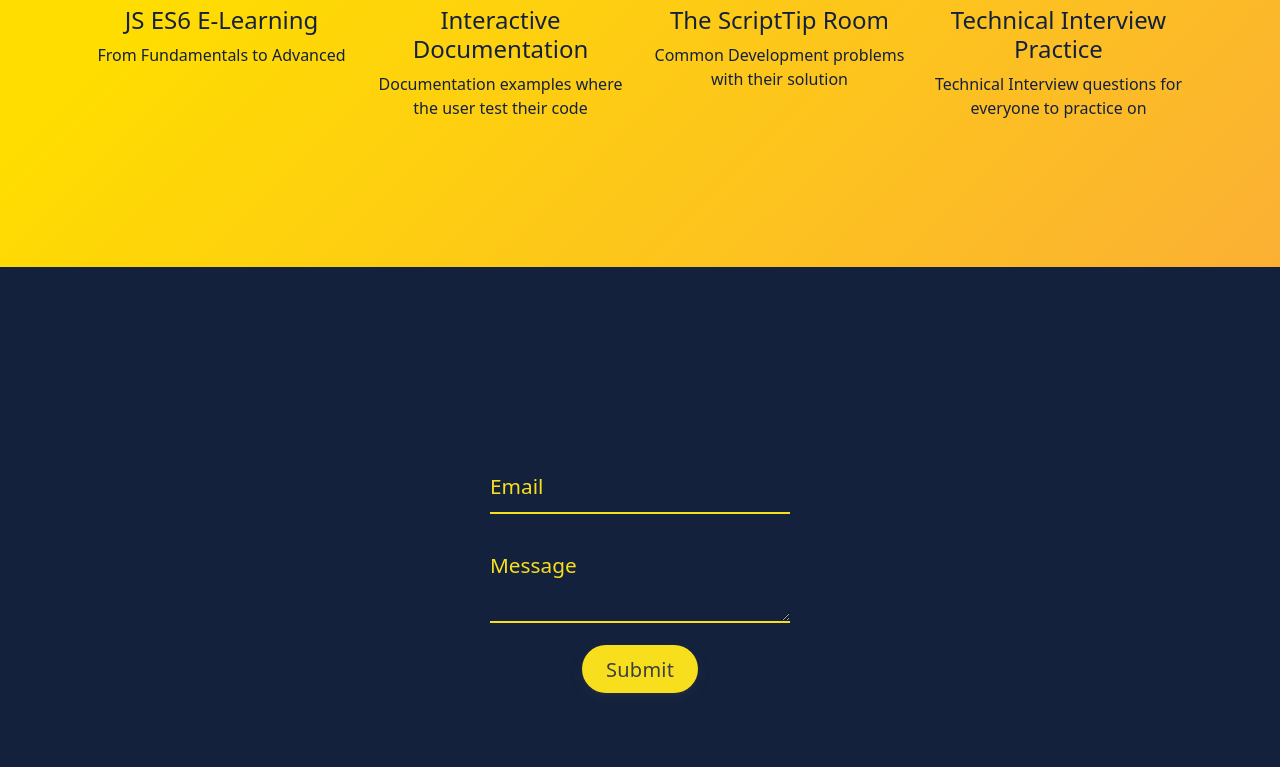
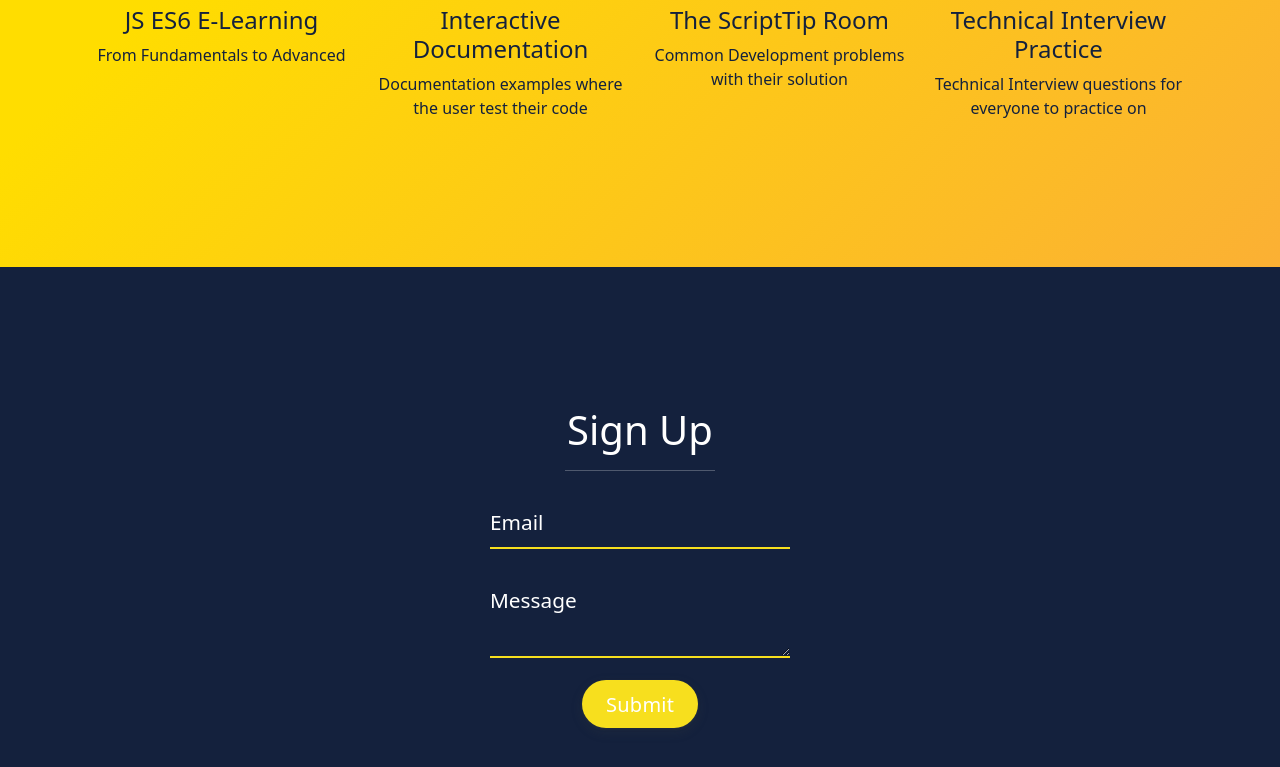
Before and after one commit to TshiSelle/Project-Apollo-LP, a React (Create React App) app in the folder apollo/: page / in a window 1280 px wide. Shown: the part 1765-2532 px from the top of the page. Built offline with nearby package versions, Linux system fonts and the light colour scheme.

Commit message:
All done let me know omar if we need to change something

```diff
--- a/apollo/src/components/contact/MyContact.jsx
+++ b/apollo/src/components/contact/MyContact.jsx
@@ -47,6 +47,8 @@ const MyContact = () => {
     >
       <form onSubmit={handleSubmit}>
         <div className="mb-3">
+          <div style={{color:"white"}}><h1>Sign Up</h1>
+            <hr className='w-50 ms-auto me-auto' /></div>
           <Alert show={show} variant={variant}>
             <Alert.Heading>{message}</Alert.Heading>
 
--- a/apollo/src/components/contact/contact.css
+++ b/apollo/src/components/contact/contact.css
@@ -36,7 +36,7 @@
     display: block;
     transition: 0.2s;
     font-size: 1rem;
-    color: var(--color-primary);
+    color: white;
   }
 
   .form__field:focus {
@@ -63,4 +63,5 @@
 
   .btn_submit{
     background-color: var(--color-primary);
+    color: white;
   }
```
